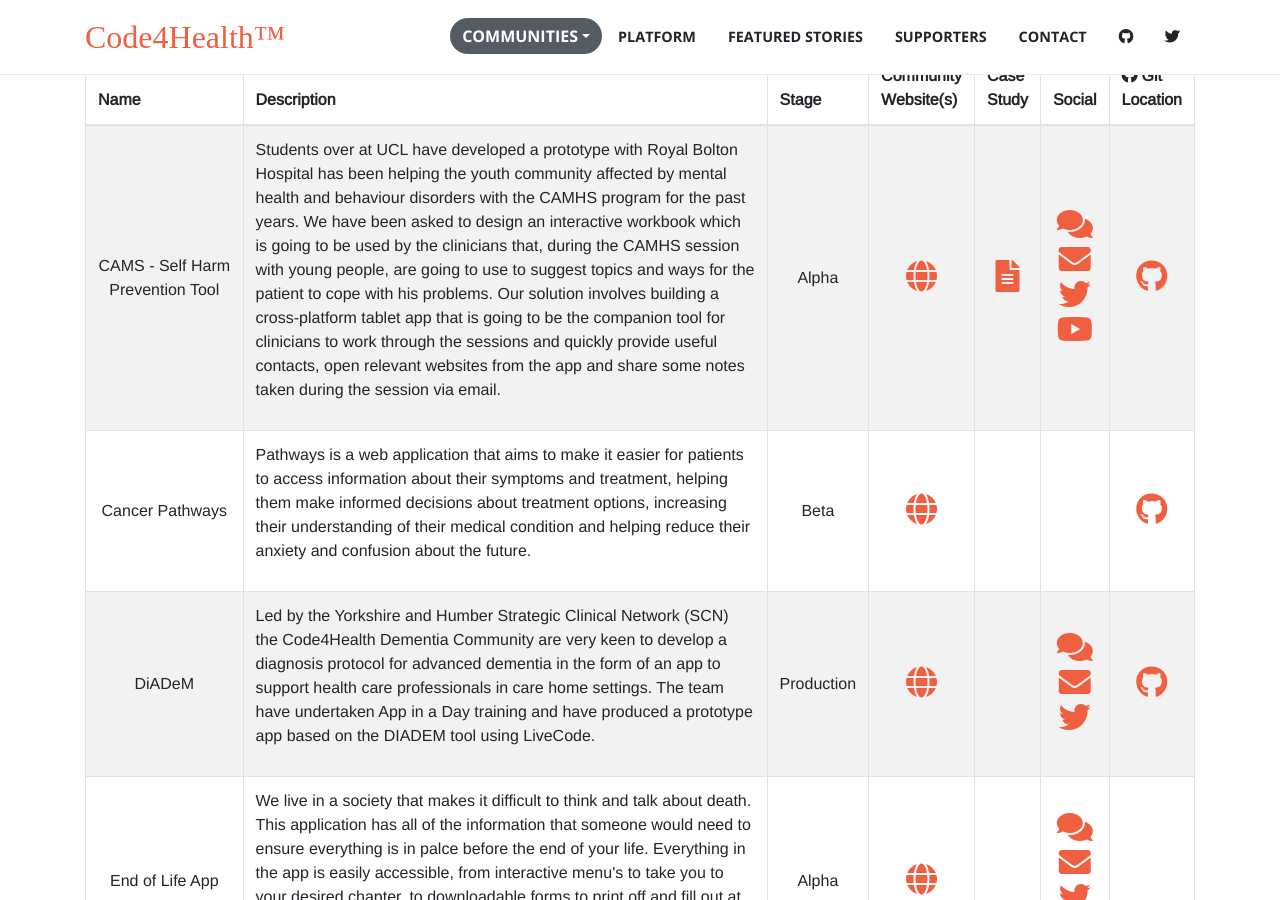
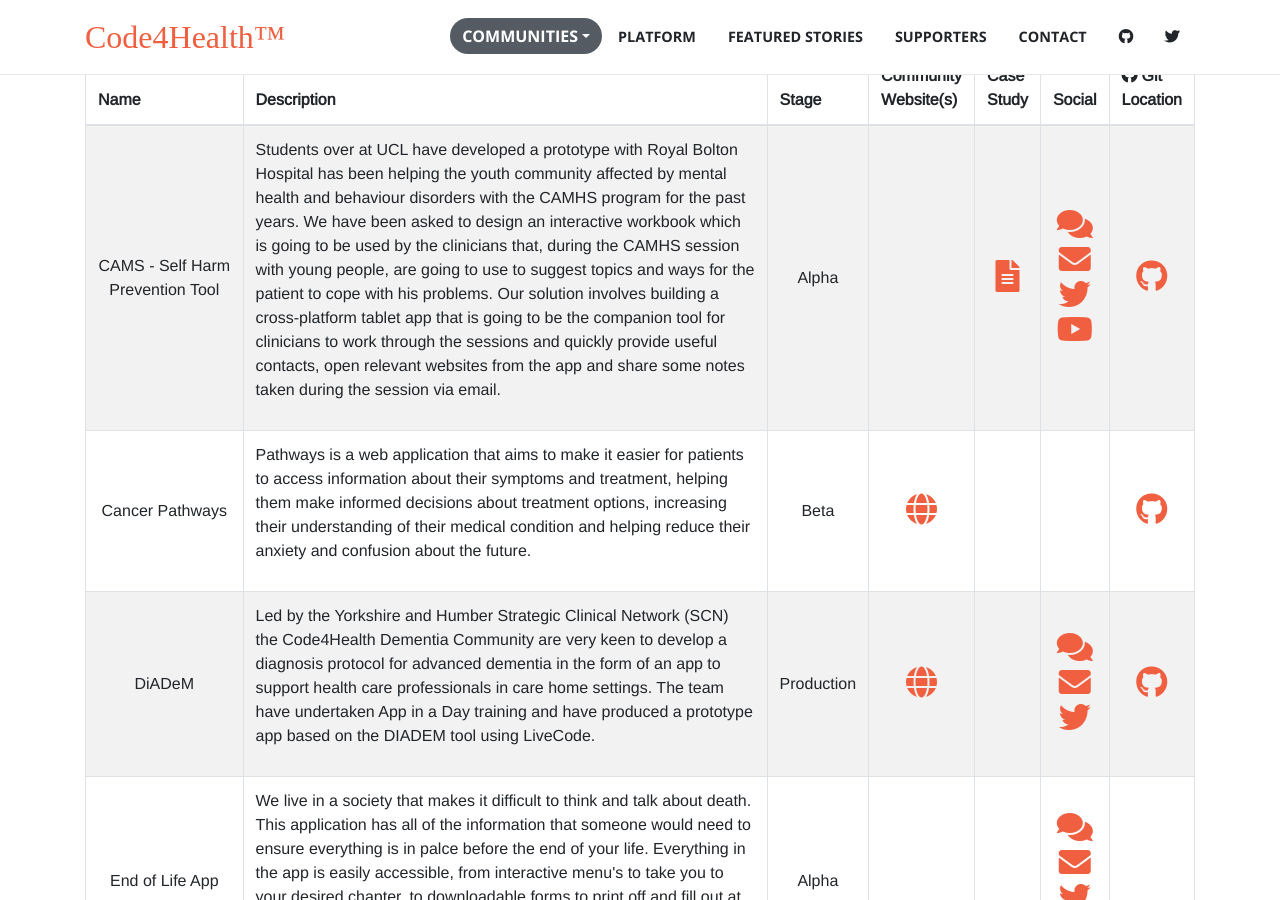
Before and after one commit to robdyke/code4health.org, a Jekyll site: the page built from _pages/communities.md, in a window 1280 px wide and 900 px high, scrolled down 859 px. Built offline with Jekyll 4.4.1, drawn with Linux system fonts in a browser that asks for light colours; nearby versions of some CDN libraries; some web fonts are replaced.

Commit message:
Updated to hide empty links

```diff
--- a/_pages/communities.md
+++ b/_pages/communities.md
@@ -42,10 +42,13 @@
                 <td><p>{{ communities.description }}</p></td>
                 <td style="text-align:center; vertical-align:middle">{{ communities.stage }}</td>
                 <td style="text-align:center; vertical-align:middle">
+                {% if communities.www == null %}
+                {% else %}
                 {% if communities.www contains 'http' %}
                 <a href="{{ communities.www }}" target="_blank"><i class="fas fa-globe fa-2x"></i></a>
                 {% else %}
                 <a href="{{ communities.www }}"><i class="fas fa-globe fa-2x"></i></a>
+                {% endif %}
                 {% endif %}
                 </td>
                 <td style="text-align:center; vertical-align:middle">
```
